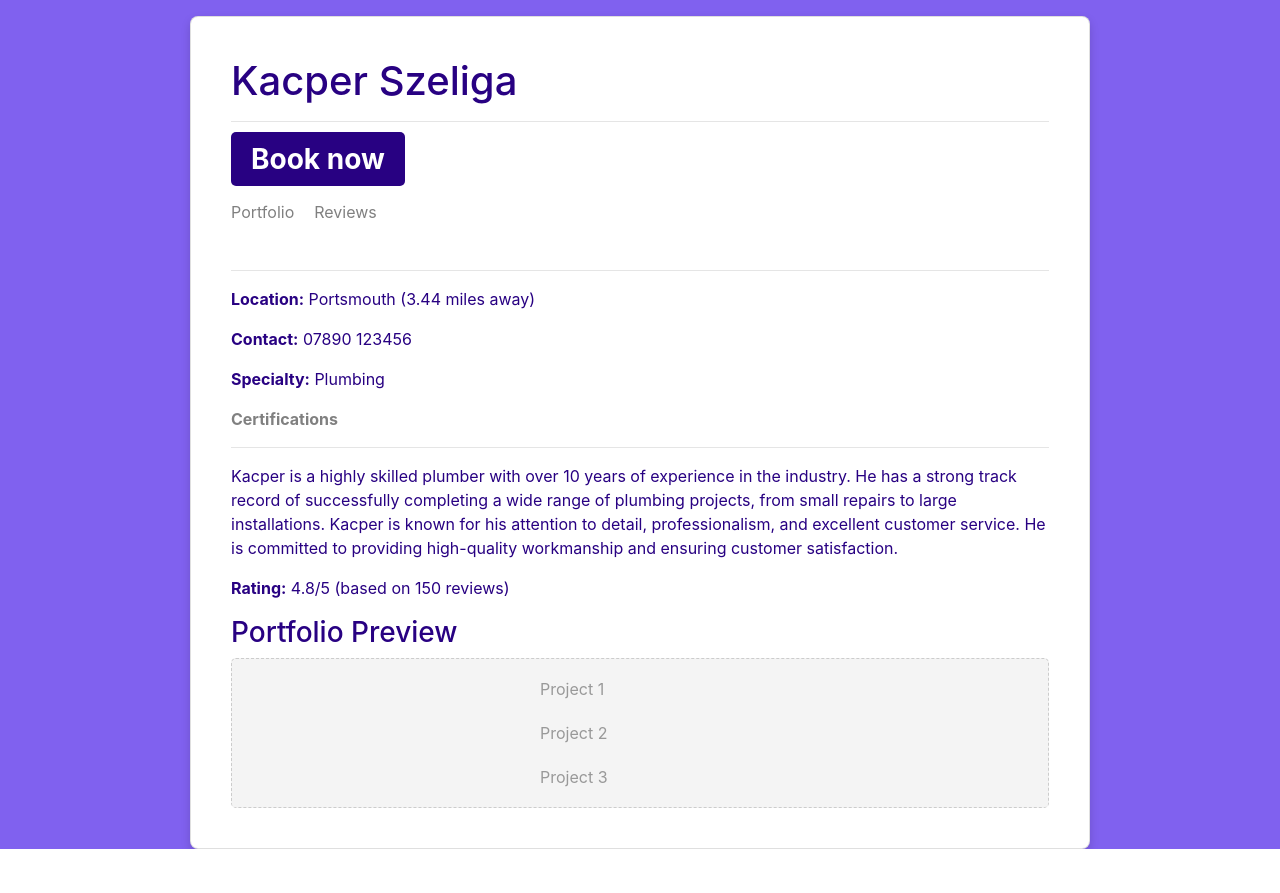
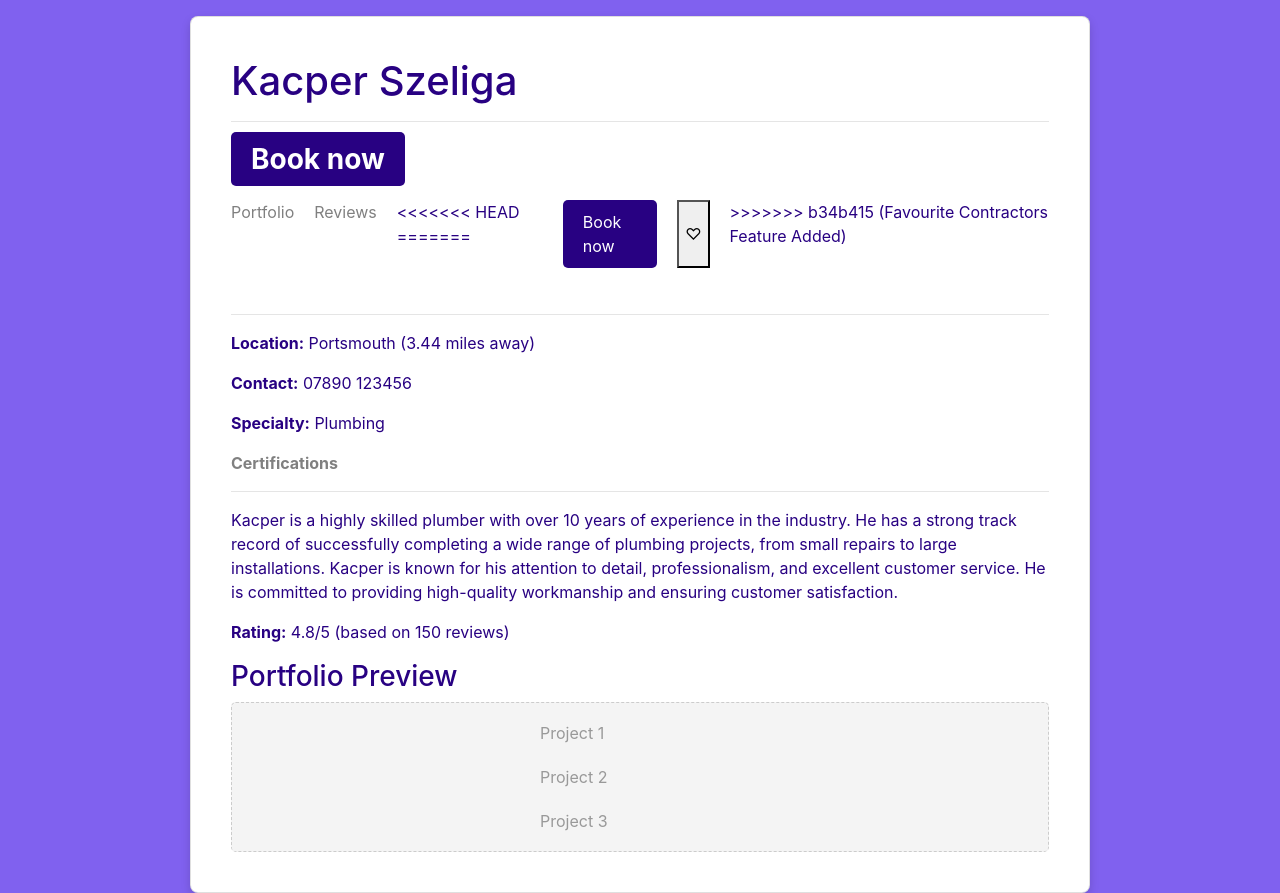
Before and after one commit to SETaP-Group-1E/FIXIFYapp, a Flask app: page /contractor in a window 1280 px wide. Shown: the part 180-1073 px from the top of the page. Before the commit the page ends 1029 px from the top, so only its background shows below. Run offline with Flask 3, Linux system fonts and the light colour scheme; some libraries are stand-ins or nearby versions.

Commit message:
Favourite Contractors Feature Added

```diff
--- a/templates/contractor_profile.html
+++ b/templates/contractor_profile.html
@@ -15,6 +15,11 @@
         <div class="main-nav">
             <a href="#" id="portfolio-link">Portfolio</a>
             <a href="#" id="reviews-link">Reviews</a>
+<<<<<<< HEAD
+=======
+            <a href="#" class="btn-book">Book now</a>
+            <button id="favourite-btn" class="favourite-btn">♡</button>
+>>>>>>> b34b415 (Favourite Contractors Feature Added)
         </div>
     </div>
 
@@ -67,6 +72,7 @@ document.addEventListener('DOMContentLoaded', function(){
     const reviewsLink = document.getElementById('reviews-link');
     const portfolioSection = document.querySelector('.portfolio-section');
     const reviewsSection = document.querySelector('.reviews-section');
+    const favouriteBtn = document.getElementById('favourite-btn');
 
     function showPortfolio(){
         if(portfolioSection) portfolioSection.style.display = '';
@@ -80,6 +86,21 @@ document.addEventListener('DOMContentLoaded', function(){
 
     if(portfolioLink) portfolioLink.addEventListener('click', function(e){ e.preventDefault(); showPortfolio(); });
     if(reviewsLink) reviewsLink.addEventListener('click', function(e){ e.preventDefault(); showReviews(); });
+
+    if(favouriteBtn){
+        let isFavourite = false;
+        favouriteBtn.addEventListener('click', function(){
+            isFavourite = !isFavourite;
+            if(isFavourite){
+                favouriteBtn.innerHTML = '♥';
+                favouriteBtn.classList.add('active');
+            }
+            else{
+                favouriteBtn.innerHTML = '♡';
+                favouriteBtn.classList.remove('active');
+            }
+        });
+    }
 });
 </script>
 {% endblock %}
```
